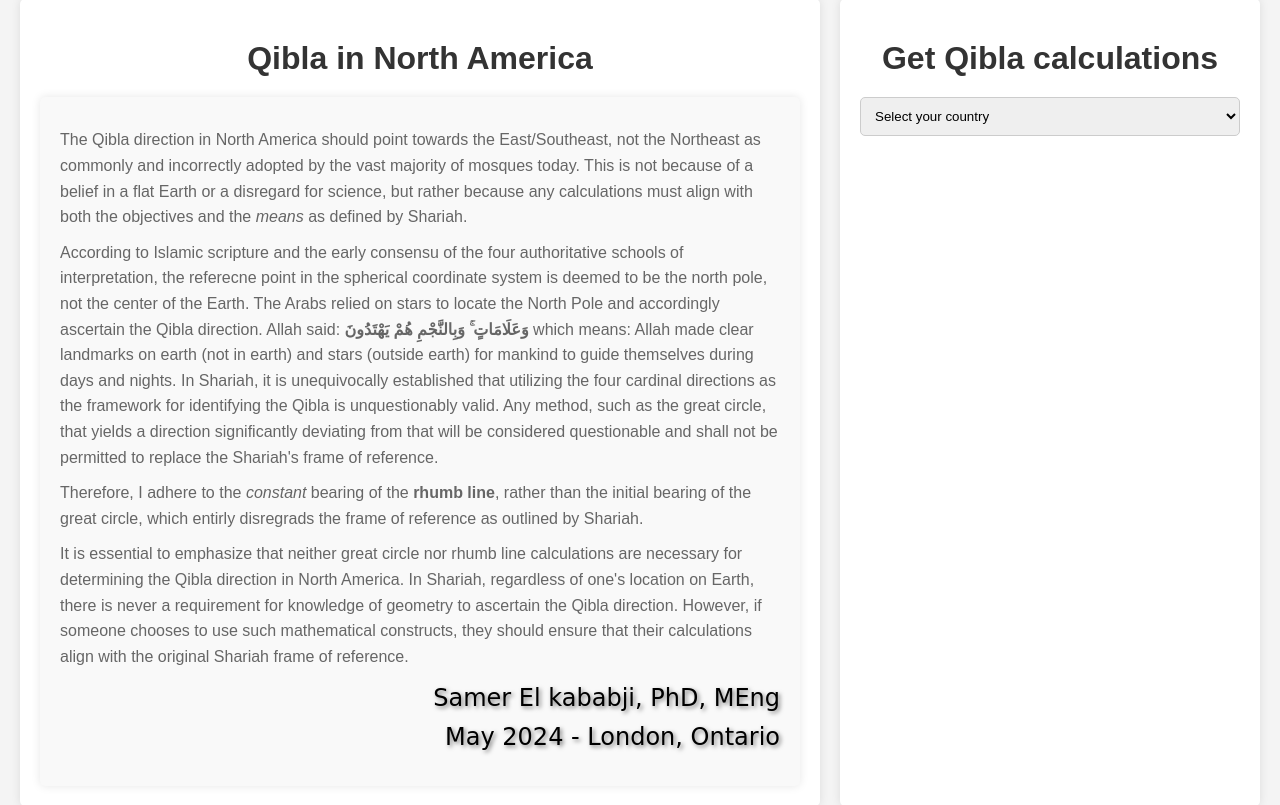
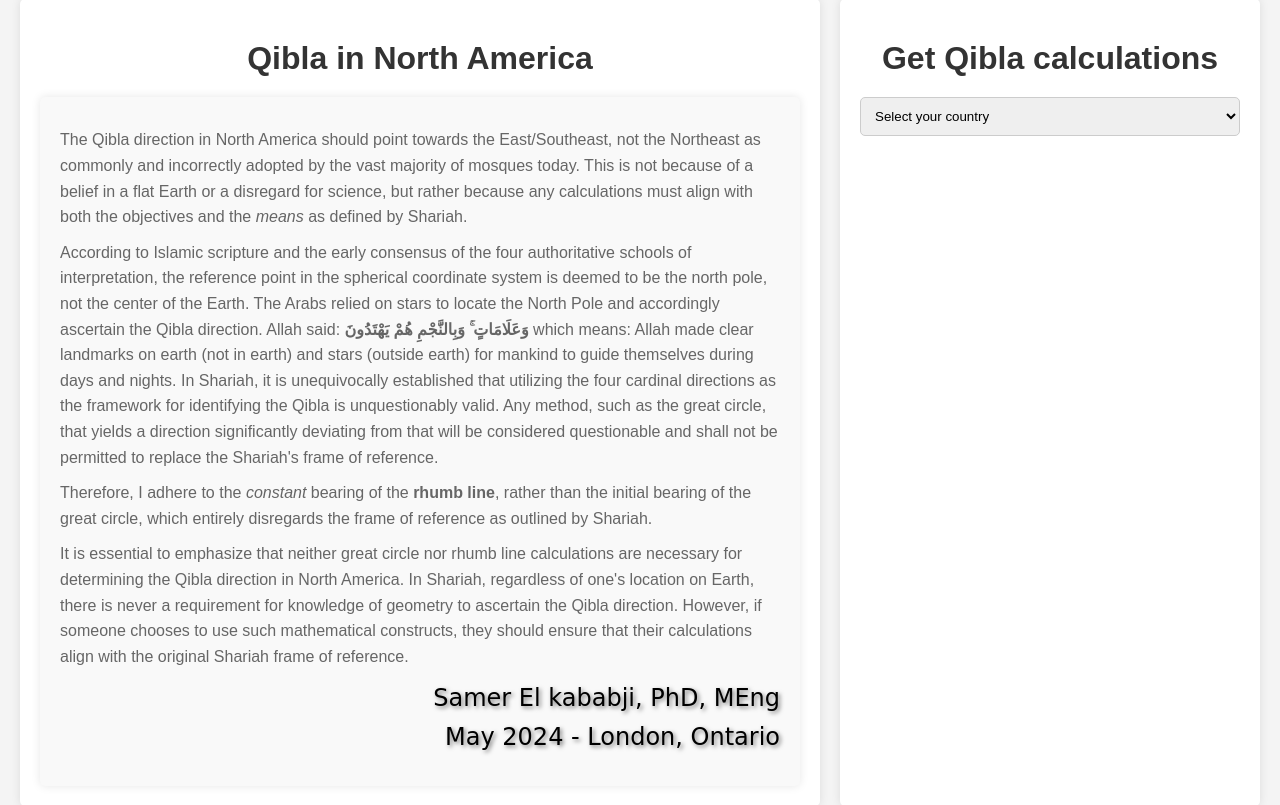
Before and after one commit to skababji/qibla_site, a Flask app: template templates/index.html in a window 1280 px wide. Shown: the part 21-826 px from the top of the page. Run offline with Flask 3, Linux system fonts and the light colour scheme; the template is opened without the code that fills it, so the values that code supplies are empty; parts of the project's set-up code (start-up, migrations or seed data) failed here and were passed over.

Commit message:
Add README with rhumb line and great circle equations, license, cleanup
- README explaining the rhumb line position, both sets of equations,
  example bearings, setup steps and data credits
- MIT license and requirements.txt
- Fix typos on the page and remove link to missing layout.css
- Move prototypes and notebooks into experiments/

Co-Authored-By: Claude Opus 5.5 <noreply@anthropic.com>

```diff
--- a/templates/index.html
+++ b/templates/index.html
@@ -4,7 +4,6 @@
     <meta charset="UTF-8">
     <meta name="viewport" content="width=device-width, initial-scale=1.0">
     <link rel="stylesheet" href="{{ url_for('static', filename='styles.css') }}">
-    <link rel="stylesheet" href="{{ url_for('static', filename='layout.css') }}">
     <title>Qibla Direction in North America</title>
 </head>
 <body>
@@ -14,9 +13,9 @@
             <div class="text-content">
                 <p>The Qibla direction in North America should point towards the East/Southeast, not the Northeast as commonly and incorrectly adopted by the vast majority of mosques today. This is not because of a belief in a flat Earth or a disregard for science, but rather because any calculations must align with both the objectives and the <em>means</em> as defined by Shariah.</p>
 
-                <p>According to Islamic scripture and the early consensu of the four authoritative schools of interpretation, the referecne point in the spherical coordinate system is deemed to be the north pole, not the center of the Earth. The Arabs relied on stars to locate the North Pole and accordingly ascertain the Qibla direction. Allah said:<strong> وَعَلَامَاتٍ ۚ وَبِالنَّجْمِ هُمْ يَهْتَدُونَ </strong> which means: Allah made clear landmarks on earth (not in earth) and stars (outside earth) for mankind to guide themselves during days and nights. In Shariah, it is unequivocally established that utilizing the four cardinal directions as the framework for identifying the Qibla is unquestionably valid. Any method, such as the great circle, that yields a direction significantly deviating from that will be considered questionable and shall not be permitted to replace the Shariah's frame of reference.</p>
+                <p>According to Islamic scripture and the early consensus of the four authoritative schools of interpretation, the reference point in the spherical coordinate system is deemed to be the north pole, not the center of the Earth. The Arabs relied on stars to locate the North Pole and accordingly ascertain the Qibla direction. Allah said:<strong> وَعَلَامَاتٍ ۚ وَبِالنَّجْمِ هُمْ يَهْتَدُونَ </strong> which means: Allah made clear landmarks on earth (not in earth) and stars (outside earth) for mankind to guide themselves during days and nights. In Shariah, it is unequivocally established that utilizing the four cardinal directions as the framework for identifying the Qibla is unquestionably valid. Any method, such as the great circle, that yields a direction significantly deviating from that will be considered questionable and shall not be permitted to replace the Shariah's frame of reference.</p>
 
-                <p>Therefore, I adhere to the <em>constant</em> bearing of the <strong>rhumb line</strong>, rather than the initial bearing of the great circle, which entirly disregrads the frame of reference as outlined by Shariah.</p>
+                <p>Therefore, I adhere to the <em>constant</em> bearing of the <strong>rhumb line</strong>, rather than the initial bearing of the great circle, which entirely disregards the frame of reference as outlined by Shariah.</p>
 
                 <p>It is essential to emphasize that neither great circle nor rhumb line calculations are necessary for determining the Qibla direction in North America. In Shariah, regardless of one's location on Earth, there is never a requirement for knowledge of geometry to ascertain the Qibla direction. However, if someone chooses to use such mathematical constructs, they should ensure that their calculations align with the original Shariah frame of reference. </p>
 
@@ -69,7 +68,7 @@
     </div>
 
     <div class="bearing-slider-container">
-        <h3>Asjust the slider to see the difference in bearing when travelling along the route calculated using the rhumb line versus the one calculated using the great circle</h3>
+        <h3>Adjust the slider to see the difference in bearing when travelling along the route calculated using the rhumb line versus the one calculated using the great circle</h3>
         <div class="slider-labels">
             <div id="startLabel" class="slider-label"></div>
             <div id="endLabel" class="slider-label"><img src="{{ url_for('static', filename='Kaaba.png') }}" alt="End Image"></div>
```
Also changed, not shown: requirements.txt (added, +7 -0 lines), README.md (added), experiments/flask_moving_point.py (renamed from flask_moving_point.py), experiments/html_moving_point.html (renamed from html_moving_point.html), experiments/matplot_axes.py (renamed from matplot_axes.py), experiments/spherical_plots.py (renamed from spherical_plots.py), experiments/test_draw_angle.py (renamed from test_draw_angle.py), experiments/test_gif.py (renamed from test_gif.py), 5 other files.
